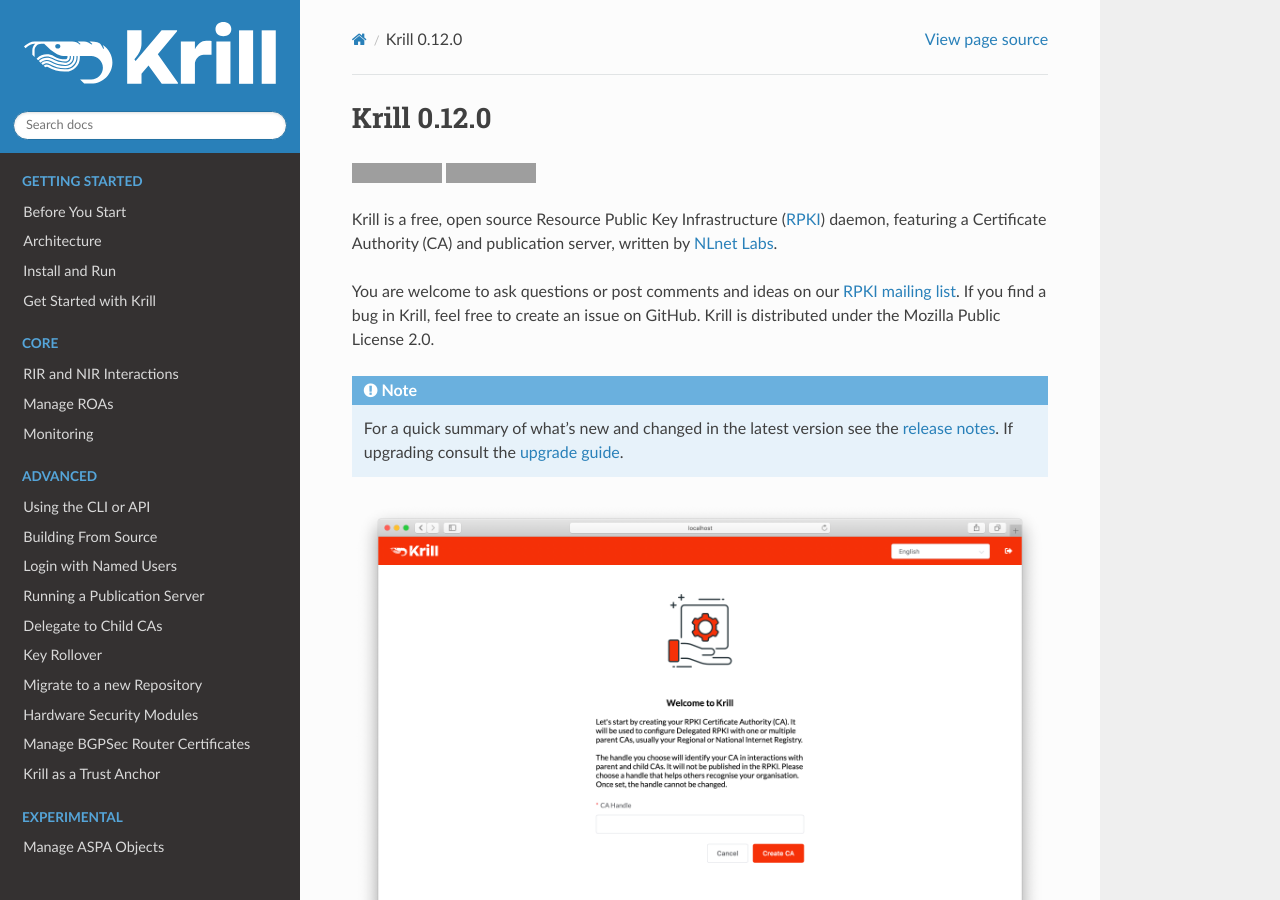
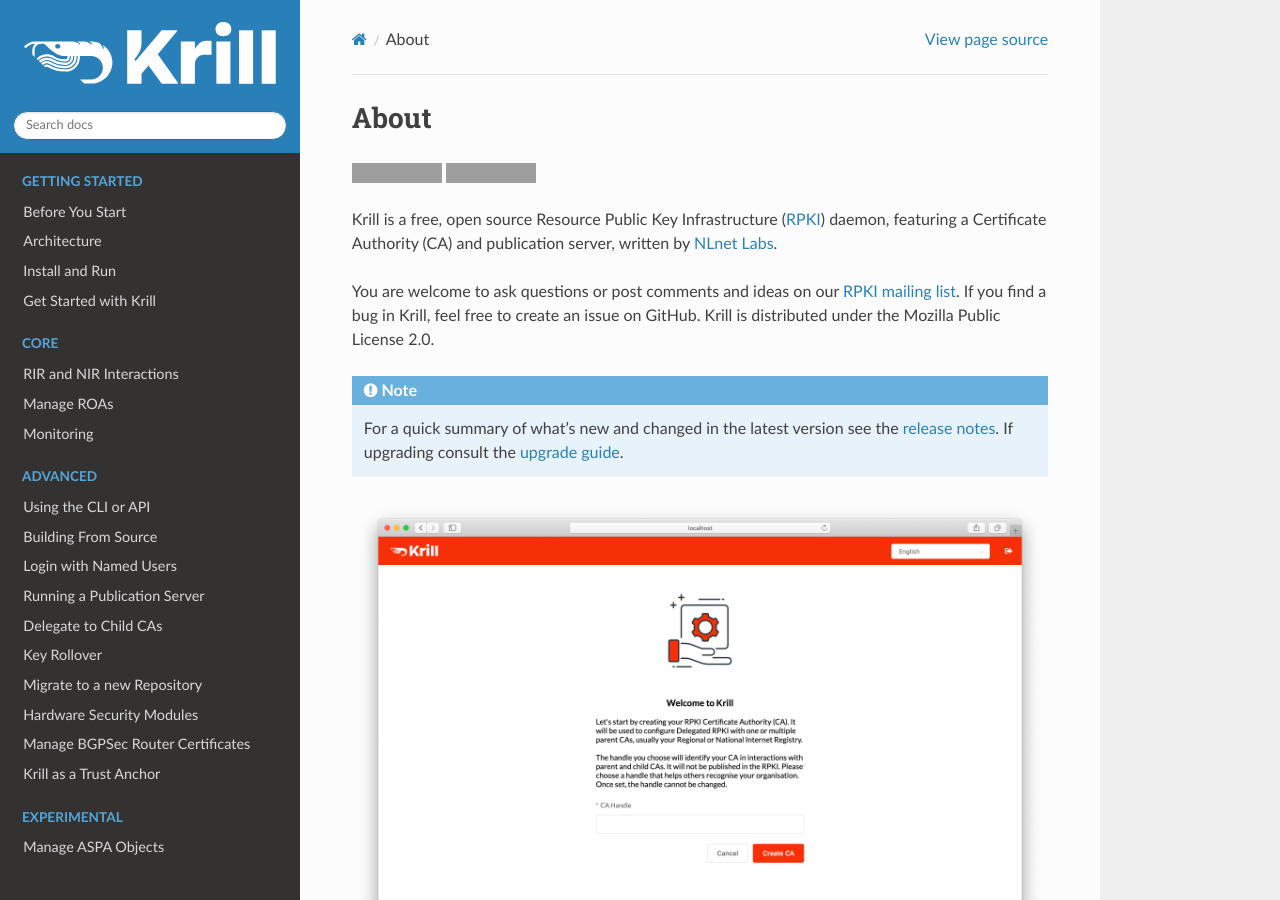
Before and after one commit to NLnetLabs/krill-manual, a Sphinx documentation site: the page built from source/index.rst, in a window 1280 px wide and 900 px high. Built offline with Sphinx 7.4.7 and the Read the Docs theme 2.0.0, drawn with Linux system fonts in a browser that asks for light colours; the version number could not be read and is left out; grey boxes are pictures that could not be loaded.

Commit message:
Rename main page to "About"

```diff
--- a/source/index.rst
+++ b/source/index.rst
@@ -1,7 +1,7 @@
 .. _doc_krill:
 
-Krill 0.12.0
-============
+About
+======
 
 |docsupdated| |discord|
 
```
